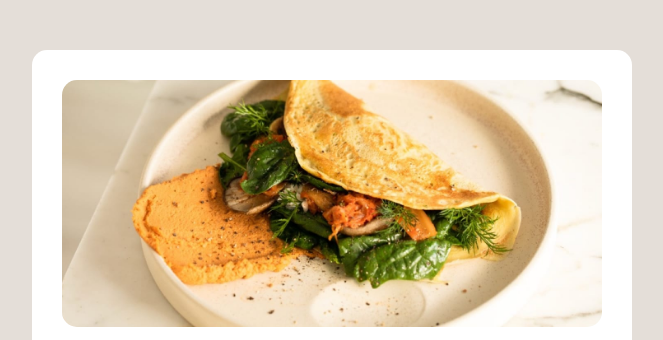
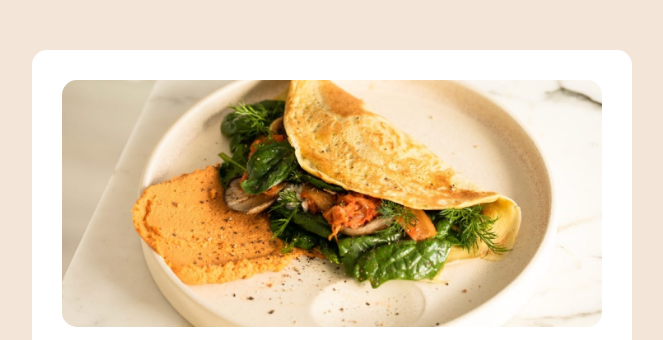
Before and after one commit to randyrobson/recipe-page-frontend-mentor, a plain HTML site: page index.html in a window 1280 px wide. Shown: the top 340 px of the page, without its empty margins (308-971 px from the left). Drawn offline with Linux system fonts and the light colour scheme.

Commit message:
Background color adjustment

```diff
--- a/assets/style/style.css
+++ b/assets/style/style.css
@@ -15,7 +15,7 @@
 /*-----------------main-----------------*/
 
 body {
-    background-color: #e4ded8;
+    background-color: #f3e6d8;
 }
 
 #imageomelete {
```
